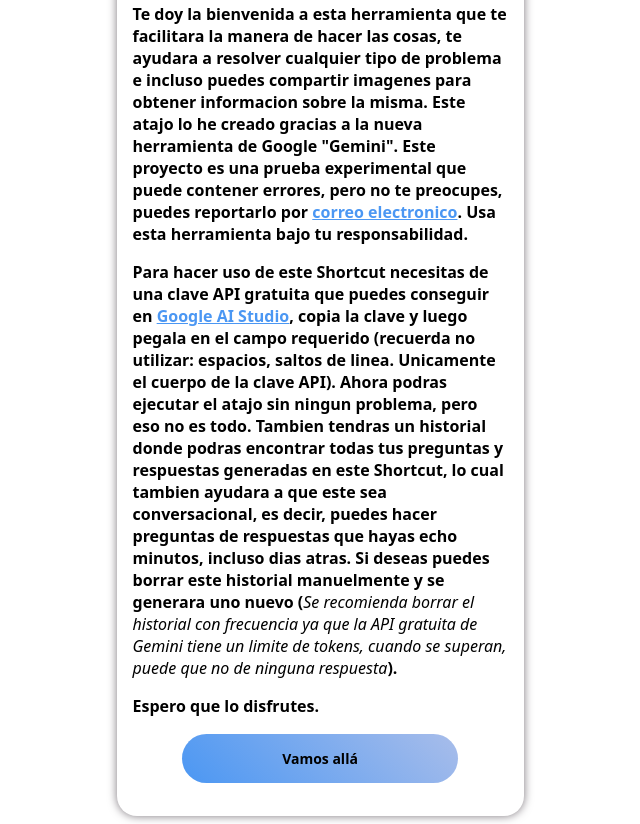
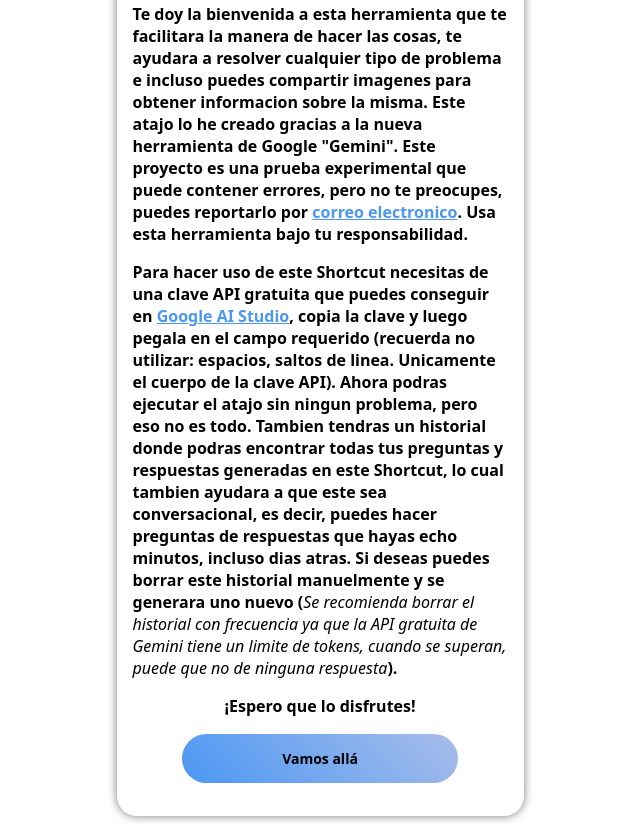
Before and after one commit to eddi-dev95/Gemini-sh.github.io, a plain HTML site: page index.html in a window 1280 px wide. Shown: the part 459-1283 px from the top of the page, without its empty margins (320-960 px from the left). Drawn offline with Linux system fonts and the light colour scheme.

Commit message:
Update index.html

```diff
--- a/index.html
+++ b/index.html
@@ -14,7 +14,7 @@
     <img src="https://raw.githubusercontent.com/eddi-dev95/Emoji-PNG/main/Captura%20de%20pantalla%202024-01-31%20175845.png" alt="" class="intro">
     <p>Te doy la bienvenida a esta herramienta que te facilitara la manera de hacer las cosas, te ayudara a resolver cualquier tipo de problema e incluso puedes compartir imagenes para obtener informacion sobre la misma. Este atajo lo he creado gracias a la nueva herramienta de Google "Gemini". Este proyecto es una prueba experimental que puede contener errores, pero no te preocupes, puedes reportarlo por  <a href="mailto:eddi_developer@hotmail.com">correo electronico</a>. Usa esta herramienta bajo tu responsabilidad.</p>
     <p>Para hacer uso de este Shortcut necesitas de una clave API gratuita que puedes conseguir en <a href="https://makersuite.google.com/app/apikey?zoom=50" target="_blank" class="api">Google AI Studio</a>, copia la clave y luego pegala en el campo requerido (recuerda no utilizar: espacios, saltos de linea. Unicamente el cuerpo de la clave API). Ahora podras ejecutar el atajo sin ningun problema, pero eso no es todo. Tambien tendras un historial donde podras encontrar todas tus preguntas y respuestas generadas en este Shortcut, lo cual tambien ayudara a que este sea conversacional, es decir, puedes hacer preguntas de respuestas que hayas echo minutos, incluso dias atras. Si deseas puedes borrar este historial manuelmente y se generara  uno nuevo (<em style="font-weight:400">Se recomienda borrar el historial con frecuencia ya que la API gratuita de Gemini tiene un limite de tokens, cuando se superan, puede que no de ninguna respuesta</em>).</p>
-    <p>Espero que lo disfrutes.</p>
+    <p style="text-align:center">¡Espero que lo disfrutes!</p>
    <div class="btn-1">
      <a class="btn" href="shortcuts://run-shortcut?name=Ayúdame con esto">Vamos allá</a>
    </div>
```
